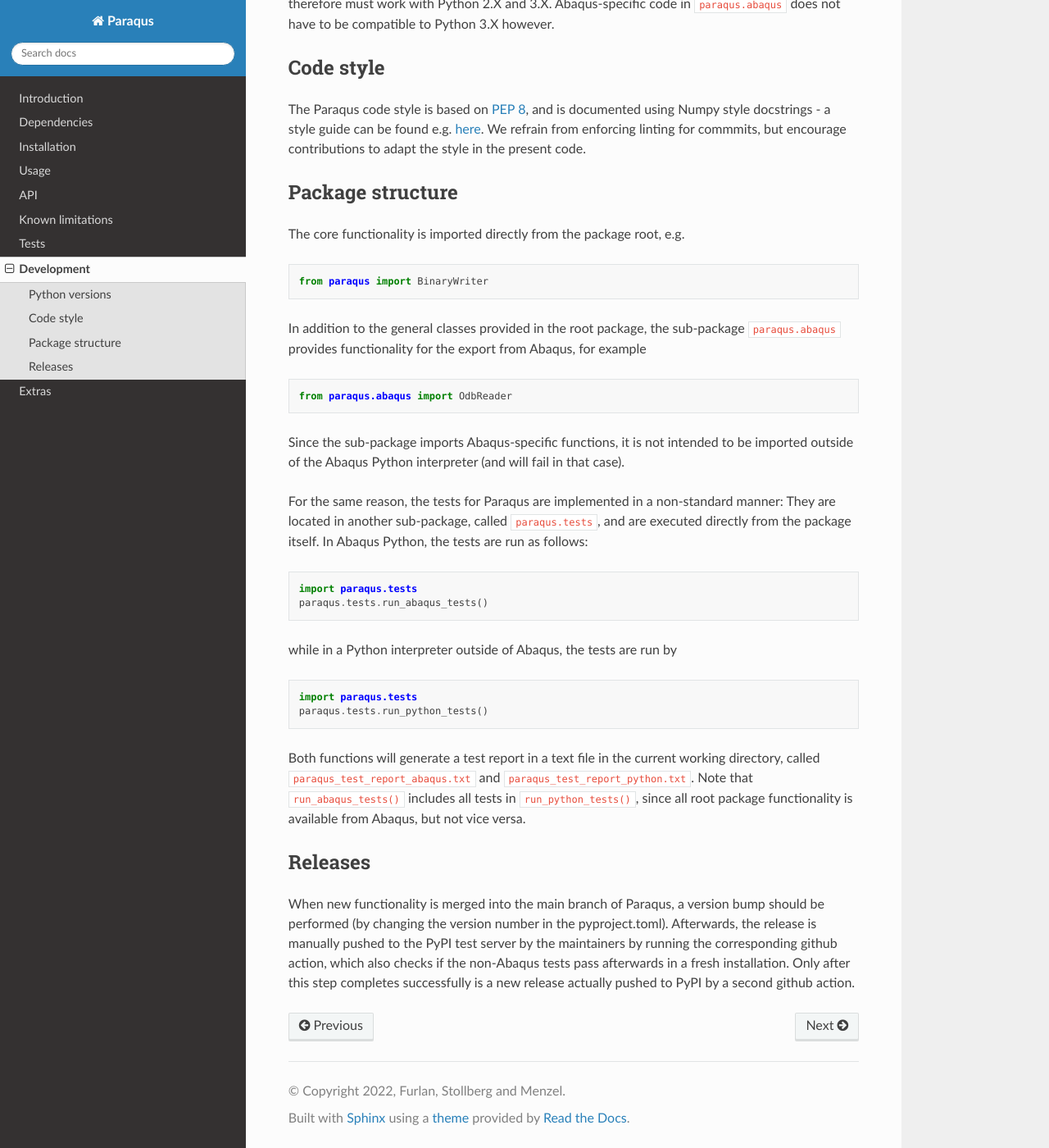
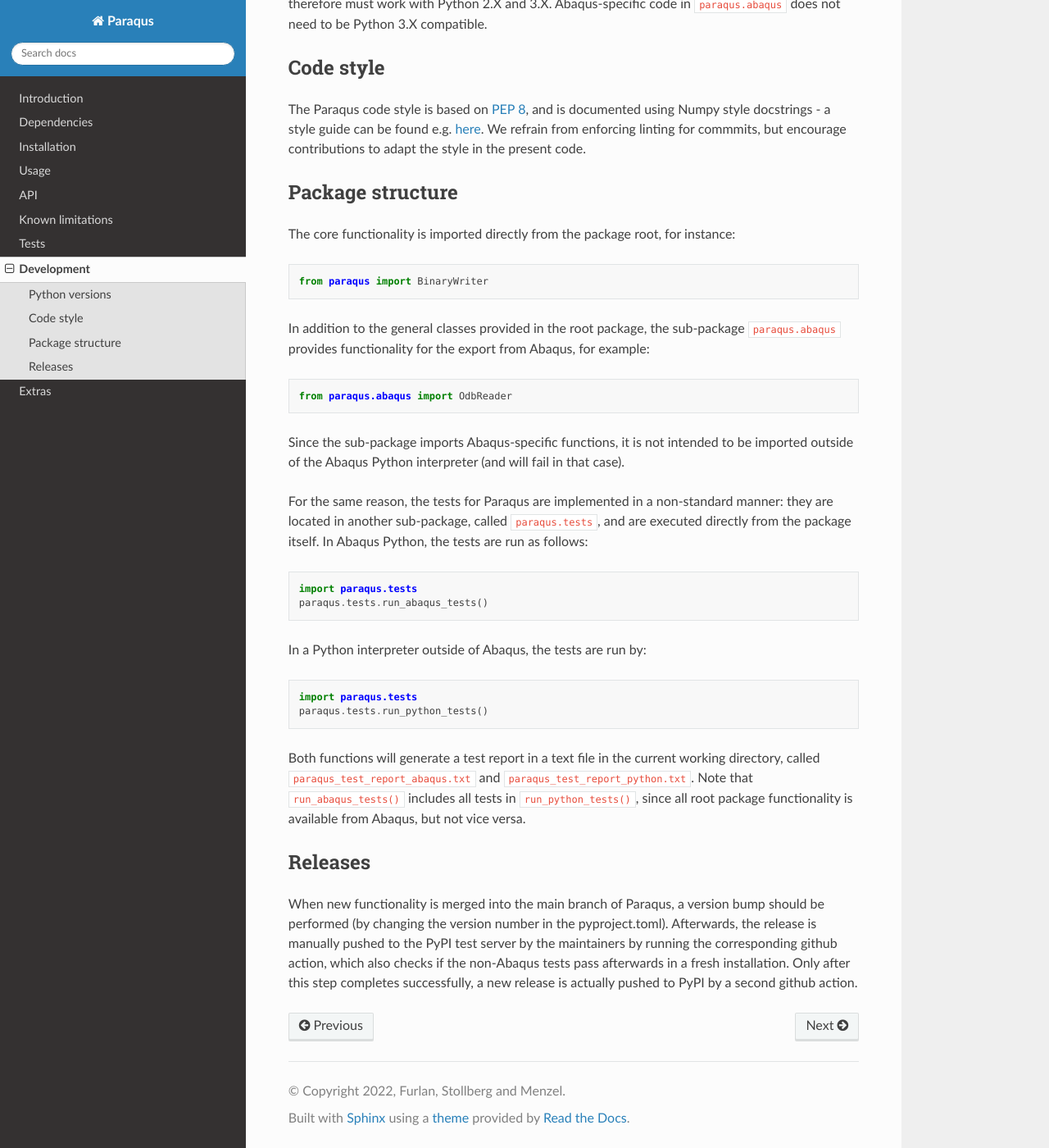
Before and after one commit to tmfrln/paraqus, a Sphinx documentation site: the page built from doc/source/development.rst, in a window 1280 px wide and 1400 px high, scrolled down 367 px. Shown: the whole window at 82% size. Built offline with Sphinx 7.4.7 and the Read the Docs theme 3.1.0, drawn with Linux system fonts in a browser that asks for light colours.

```diff
--- a/doc/source/development.rst
+++ b/doc/source/development.rst
@@ -9,7 +9,7 @@ In the following, some details of the package structure, implementation, and cod
 Python versions
 ---------------
 
-Paraqus is intended to run in a standalone Python interpreter, as well as in the Python interpreter shipped with Abaqus (Python 2.7 for releases before Abaqus 2024). The core functionality therefore must work with Python 2.X and 3.X. Abaqus-specific code in ``paraqus.abaqus`` does not have to be compatible to Python 3.X however.
+Paraqus is intended to run in a standalone Python interpreter, as well as in the Python interpreter shipped with Abaqus (Python 2.7 for releases before Abaqus 2024). The core functionality therefore must work with Python 2.X and 3.X. Abaqus-specific code in ``paraqus.abaqus`` does not need to be Python 3.X compatible.
 
 
 Code style
@@ -21,13 +21,13 @@ The Paraqus code style is based on `PEP 8 <https://peps.python.org/pep-0008/>`_,
 Package structure
 -----------------
 
-The core functionality is imported directly from the package root, e.g.
+The core functionality is imported directly from the package root, for instance:
 
 .. code-block:: python
 
    from paraqus import BinaryWriter
 
-In addition to the general classes provided in the root package, the sub-package ``paraqus.abaqus`` provides functionality for the export from Abaqus, for example
+In addition to the general classes provided in the root package, the sub-package ``paraqus.abaqus`` provides functionality for the export from Abaqus, for example:
 
 .. code-block:: python
 
@@ -35,14 +35,14 @@ In addition to the general classes provided in the root package, the sub-package
 
 Since the sub-package imports Abaqus-specific functions, it is not intended to be imported outside of the Abaqus Python interpreter (and will fail in that case).
 
-For the same reason, the tests for Paraqus are implemented in a non-standard manner: They are located in another sub-package, called ``paraqus.tests``, and are executed directly from the package itself. In Abaqus Python, the tests are run as follows:
+For the same reason, the tests for Paraqus are implemented in a non-standard manner: they are located in another sub-package, called ``paraqus.tests``, and are executed directly from the package itself. In Abaqus Python, the tests are run as follows:
 
 .. code-block:: python
 
    import paraqus.tests
    paraqus.tests.run_abaqus_tests()
 
-while in a Python interpreter outside of Abaqus, the tests are run by
+In a Python interpreter outside of Abaqus, the tests are run by:
 
 .. code-block:: python
 
@@ -55,4 +55,4 @@ Both functions will generate a test report in a text file in the current working
 Releases
 --------
 
-When new functionality is merged into the main branch of Paraqus, a version bump should be performed (by changing the version number in the pyproject.toml). Afterwards, the release is manually pushed to the PyPI test server by the maintainers by running the corresponding github action, which also checks if the non-Abaqus tests pass afterwards in a fresh installation. Only after this step completes successfully is a new release actually pushed to PyPI by a second github action.
+When new functionality is merged into the main branch of Paraqus, a version bump should be performed (by changing the version number in the pyproject.toml). Afterwards, the release is manually pushed to the PyPI test server by the maintainers by running the corresponding github action, which also checks if the non-Abaqus tests pass afterwards in a fresh installation. Only after this step completes successfully, a new release is actually pushed to PyPI by a second github action.
--- a/doc/source/introduction.rst
+++ b/doc/source/introduction.rst
@@ -3,6 +3,6 @@
 Introduction
 ============
 
-Paraqus is a Python package to convert simulation results, for example from finite element or CFD simulations, to the widely used and open *Visualization Toolkit* (VTK) file format. It was initially designed for the export of FE results from the commercial FE software `Abaqus <https://www.3ds.com/products/simulia/abaqus>`_, but is designed to be extended for other softwares due to the modular structure.
-VTK files can be visualised for example by the free and open source software `ParaView <https://www.paraview.org/>`_.
-Paraqus is intented for anyone who wants to convert simulation results, especially from Abaqus, to a non-proprietary format, either to use tools such as ParaView for their own visualizations, or to exchange data in an open format.
+Paraqus is a Python package to convert simulation results, for example from finite element or CFD simulations, to the widely used and open *Visualization Toolkit* (VTK) file format. It was initially designed for the export of FE results from the commercial FE software `Abaqus <https://www.3ds.com/products/simulia/abaqus>`_, but its modular structure allows it to be extended to other software.
+VTK files can be visualized for example by the free and open source software `ParaView <https://www.paraview.org/>`_.
+Paraqus is intended for anyone who wants to convert simulation results, especially from Abaqus, to a non-proprietary format, either to use tools such as ParaView for their own visualizations, or to exchange data in an open format.
--- a/doc/source/tests.rst
+++ b/doc/source/tests.rst
@@ -11,7 +11,7 @@ Creating test resources
 
 Paraqus comes with a number of reference files for tests, which are located in the directory ``paraqus/tests/resources``. Only two Abaqus-specific files are described here, since they might need to be recreated by the user for tests to pass.
 
-- ``element_test_current odb`` is supposed to match your current Abaqus installation. If your current Abaqus version is not Abaqus 2023, you should recreate the file as described below.
+- ``element_test_current.odb`` is supposed to match your current Abaqus installation. If your current Abaqus version is not Abaqus 2023, you should recreate the file as described below.
 - ``element_test_old.odb`` is supposed to be from an Abaqus version older than your current one. If your Abaqus version is older than Abaqus 2019, you should recreate the file as described below.
 
 To create the files, you first need to find out where Paraqus is installed on your system. Follow the steps outlined in the :ref:`installation instructions<installation>` to find the folder containing the directory ``paraqus``.
```
Also changed, not shown: doc/source/installation.rst (+1 -7 lines).
